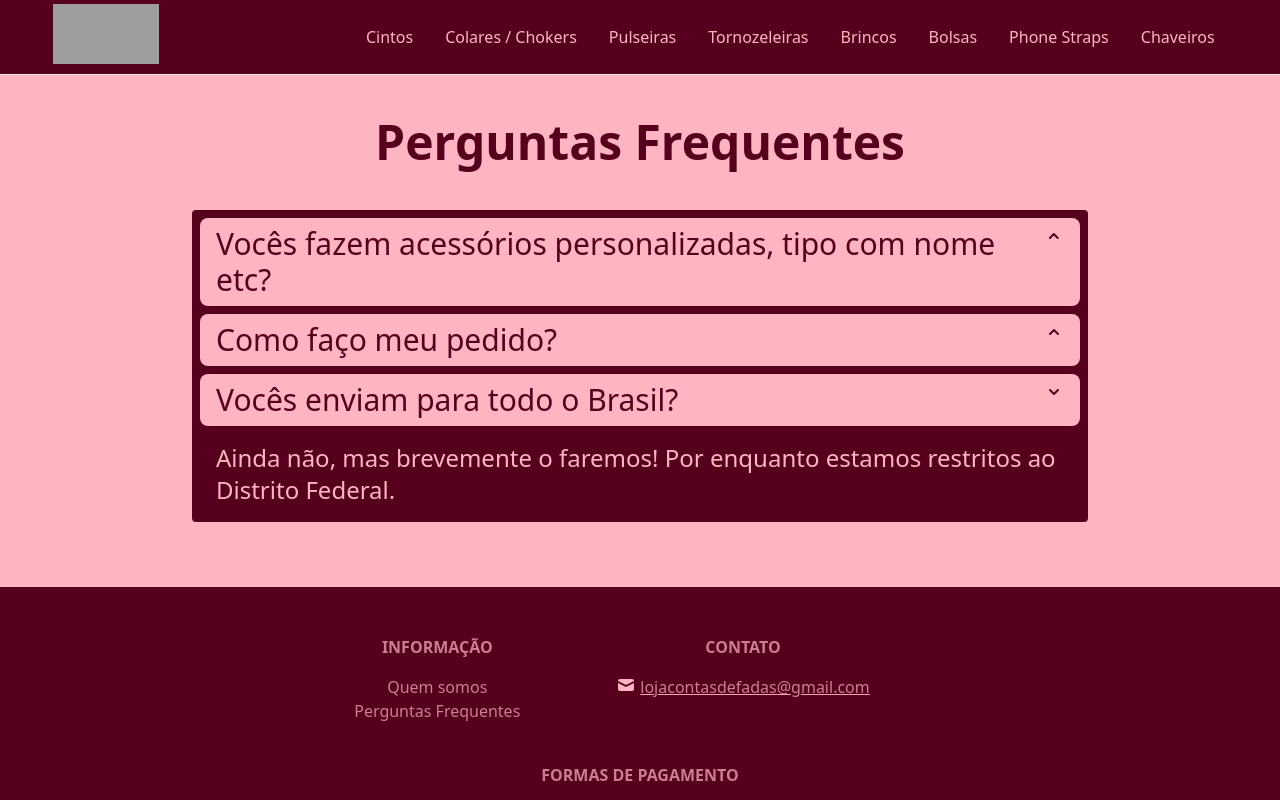
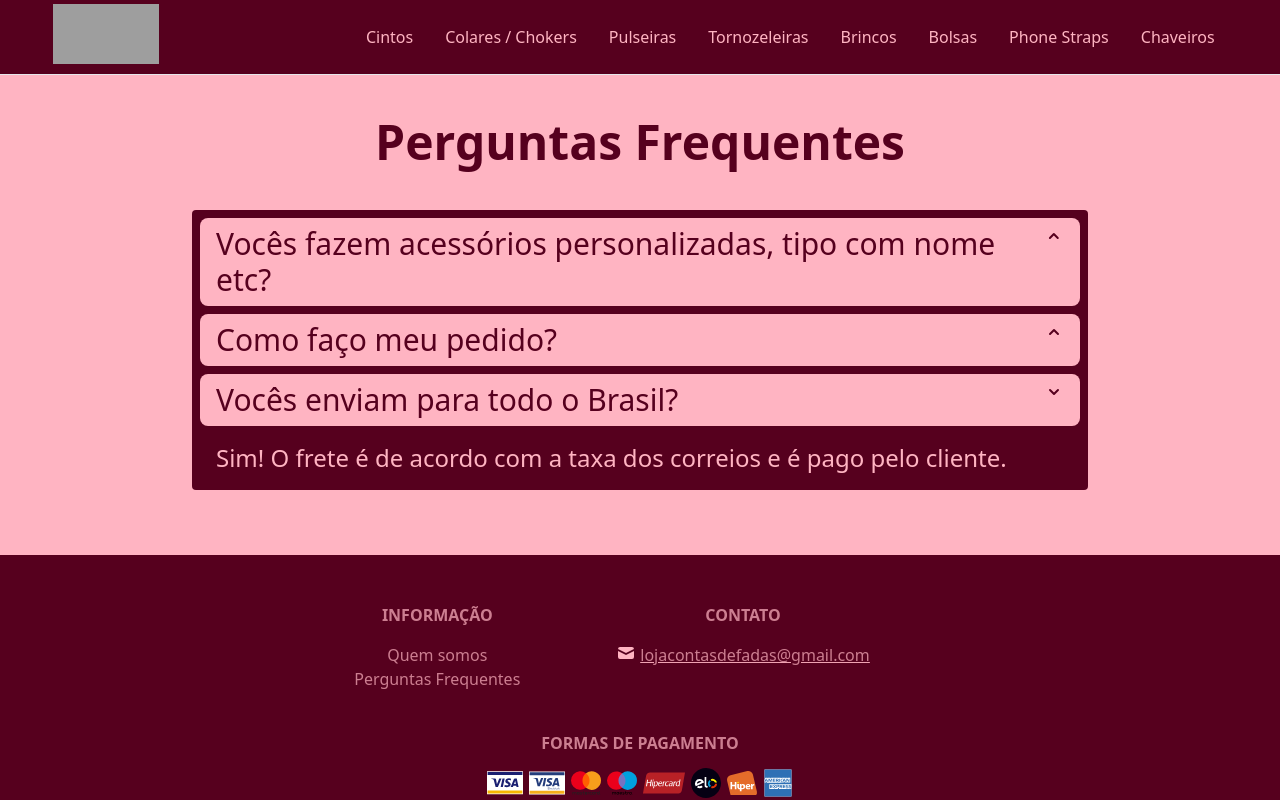
Before and after one commit to jpkiyoshi/contasdefadas-nextjs, a Next.js app: page / in a window 1280 px wide. Both pictures are taken after a click on the button "Vocês enviam para todo o Brasil?". Shown: the part 6863-7663 px from the top of the page. Built offline with nearby package versions, Linux system fonts and the light colour scheme; no server answers; grey boxes are pictures that could not be loaded.

Commit message:
update footer and faq

```diff
--- a/components/FAQ.jsx
+++ b/components/FAQ.jsx
@@ -84,8 +84,7 @@ const FAQ = () => {
                 leaveTo="transform scale-95 opacity-0"
               >
                 <Disclosure.Panel className="px-4 pt-4 pb-2 text-xl md:text-2xl text-contas-pink-light">
-                  Ainda não, mas brevemente o faremos! Por enquanto estamos
-                  restritos ao Distrito Federal.
+                  Sim! O frete é de acordo com a taxa dos correios e é pago pelo cliente.
                 </Disclosure.Panel>
               </Transition>
             </>
--- a/components/Footer.jsx
+++ b/components/Footer.jsx
@@ -79,7 +79,7 @@ const Footer = () => {
           </a>
         </div>
         <p className="mt-8 text-base leading-6 text-center text-opacity-70 text-contas-pink-light">
-          Contas de Fadas © 2021. Todos os direitos reservados.
+          Contas de Fadas © 2022. Todos os direitos reservados.
         </p>
       </div>
     </footer>
```
